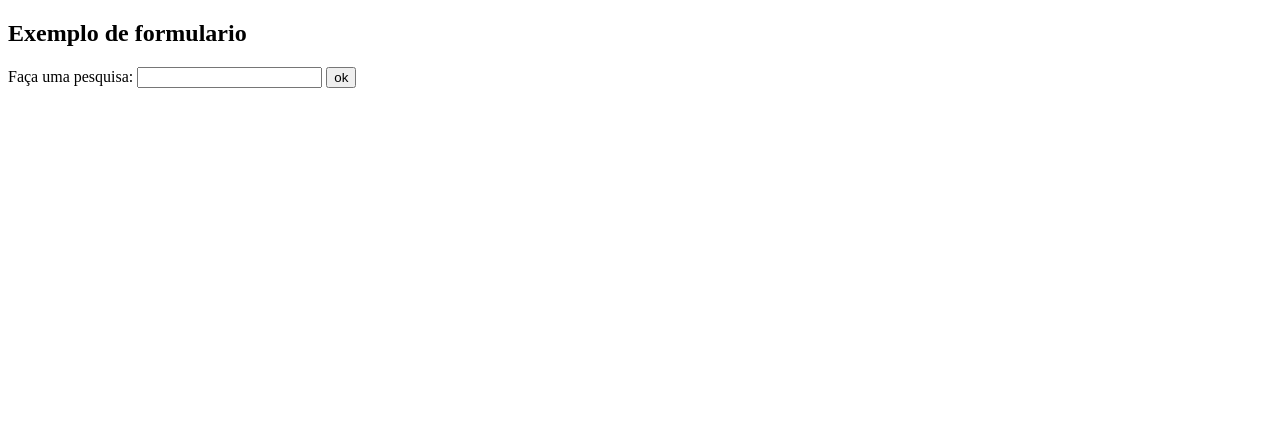
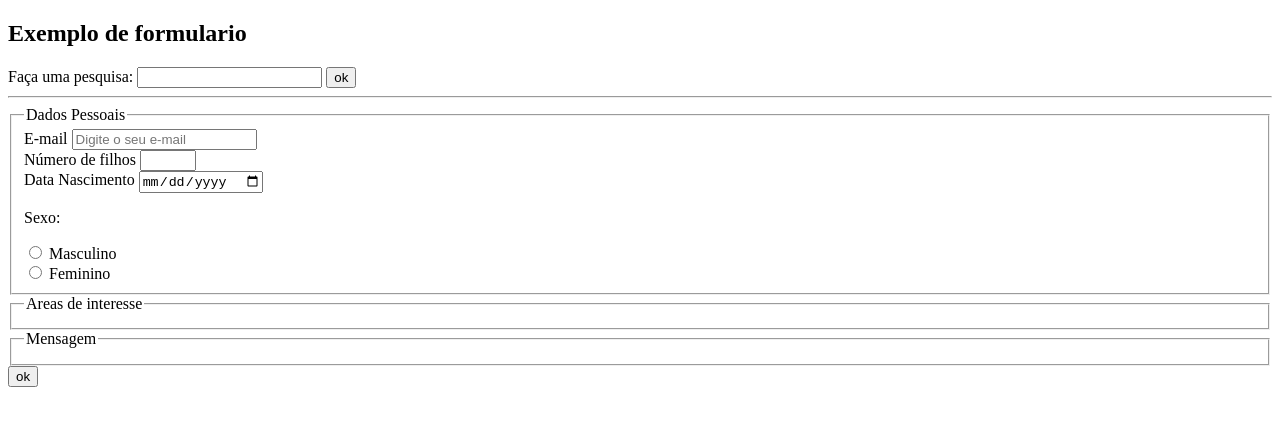
Before and after one commit to robinhoc/12831, a plain HTML site: page formularioaula2.html in a window 1280 px wide. Drawn offline with Linux system fonts and the light colour scheme.

Commit message:
form-aula 3.1

```diff
--- a/formularioaula2.html
+++ b/formularioaula2.html
@@ -1,11 +1,13 @@
 <!DOCTYPE html>
 <html lang="pt-br">
+
 <head>
     <meta charset="UTF-8">
     <meta http-equiv="X-UA-Compatible" content="IE=edge">
     <meta name="viewport" content="width=device-width, initial-scale=1.0">
     <title>HTML Base</title>
 </head>
+
 <body>
     <h2>Exemplo de formulario</h2>
 
@@ -14,5 +16,44 @@
         <input type="text" name="q" id="txtbusca">
         <input type="submit" value="ok">
     </form>
+
+    <hr>
+
+    <form action="#" method="post" target="_parent">
+        <fieldset> <!--fieldset = caixa de divisão -->
+            <legend>Dados Pessoais</legend> <!--legend = apareça no label da caixafieldset -->
+            <label for="txtemail">E-mail</label>
+            <input type="email" id="txtemail" required maxlength="5" placeholder="Digite o seu e-mail">
+            <br>
+            <label for="txtnumfilhos">Número de filhos</label>
+            <input type="number" id="txtnumfilhos" min="0" max="10" step="2">
+            <br>
+            <label for="txtdtnascimento">Data Nascimento</label>
+            <input type="date" id="txtdtnascimento" min="01-01-1986" max="01-01-2050" >
+            <br>
+            <p>Sexo:</p>
+            <label>
+                <input type="radio" value="M" name="sexo">
+                Masculino <!--incluir a palavra dentro do label com imput para clicar na palavra e selecionar -->
+            </label>
+            <br>
+            <label>
+                <input type="radio" value="F" name="sexo">
+                Feminino
+            </label>
+
+        </fieldset>
+        <fieldset>
+            <legend>Areas de interesse</legend>
+
+        </fieldset>
+        <fieldset>
+            <legend>Mensagem</legend>
+
+        </fieldset>
+
+        <input type="submit" value="ok">
+    </form>
 </body>
+
 </html>
```
